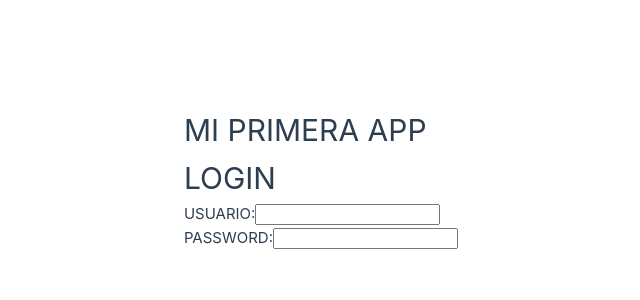
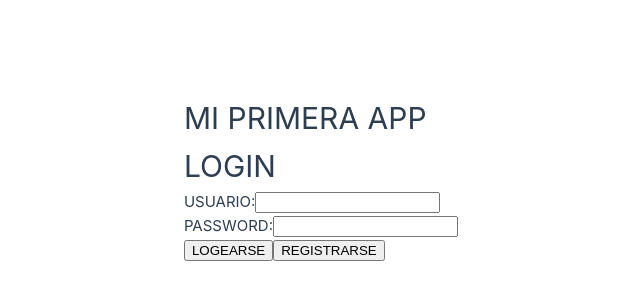
Before and after one commit to Eurekamps/DAM1_LM_VUE1, a Vue app in the folder DAW1/: page / in a window 1280 px wide. Shown: the part 222-522 px from the top of the page, without its empty margins (182-822 px from the left). Built offline with nearby package versions, Linux system fonts and the light colour scheme.

Commit message:
formulario login hecho

```diff
--- a/DAW1/src/components/Principal.vue
+++ b/DAW1/src/components/Principal.vue
@@ -15,6 +15,9 @@
         <input></input>
     </div>
 
+    <button>LOGEARSE</button>
+    <button>REGISTRARSE</button>
+
 
 </template>
 
```
